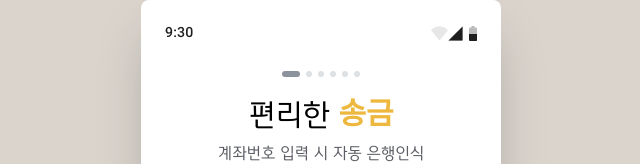
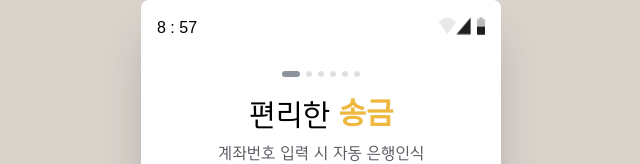
Before and after one commit to yooseong11/numble_senior, a React (Create React App) app: page /onboarding/1 in a window 1280 px wide. Shown: the top 164 px of the page, without its empty margins (319-959 px from the left). Built offline with nearby package versions, Linux system fonts and the light colour scheme; a web font is replaced by a local one.

Commit message:
feat: header 시계 기능 추가

```diff
--- /dev/null
+++ b/src/components/Header.tsx
@@ -0,0 +1,23 @@
+import { useEffect, useState } from 'react'
+import icons from '../image/icons.png'
+import Image from './Image'
+
+const Header = () => {
+  const [date, setDate] = useState(new Date())
+
+  useEffect(() => {
+    setInterval(() => setDate(new Date()), 1000)
+  }, [])
+
+  const hours = date.getHours()
+  const minutes = date.getMinutes()
+
+  return (
+    <header className='h-[3.25rem] p-4 font-NotoSans flex justify-between'>
+      <div>{`${hours} : ${minutes}`}</div>
+      <Image src={icons} alt='phoneIcons' width={46} height={17} />
+    </header>
+  )
+}
+
+export default Header
--- a/src/routes/onboarding.tsx
+++ b/src/routes/onboarding.tsx
@@ -1,9 +1,8 @@
-import header from '../image/header.webp'
 import dataDummy from '../onboardingDummyData'
 import { useNavigate, useParams } from 'react-router-dom'
 import Pagination from '../components/Pagination'
 import NextButton from '../components/NextButton'
-import Image from '../components/Image'
+import Header from '../components/Header'
 
 const onboarding = () => {
   const { id } = useParams()
@@ -23,9 +22,7 @@ const onboarding = () => {
 
   return (
     <>
-      <header>
-        <Image src={header} height={52} width={360} alt={header} />
-      </header>
+      <Header />
       <main className='flex flex-col  h-full items-center'>
         <div className='text-right flex justify-end w-full px-4'></div>
         <div className='px-4 py-4 relative flex w-full justify-center'>
```
Also changed, not shown: src/image/icons.png (added).
